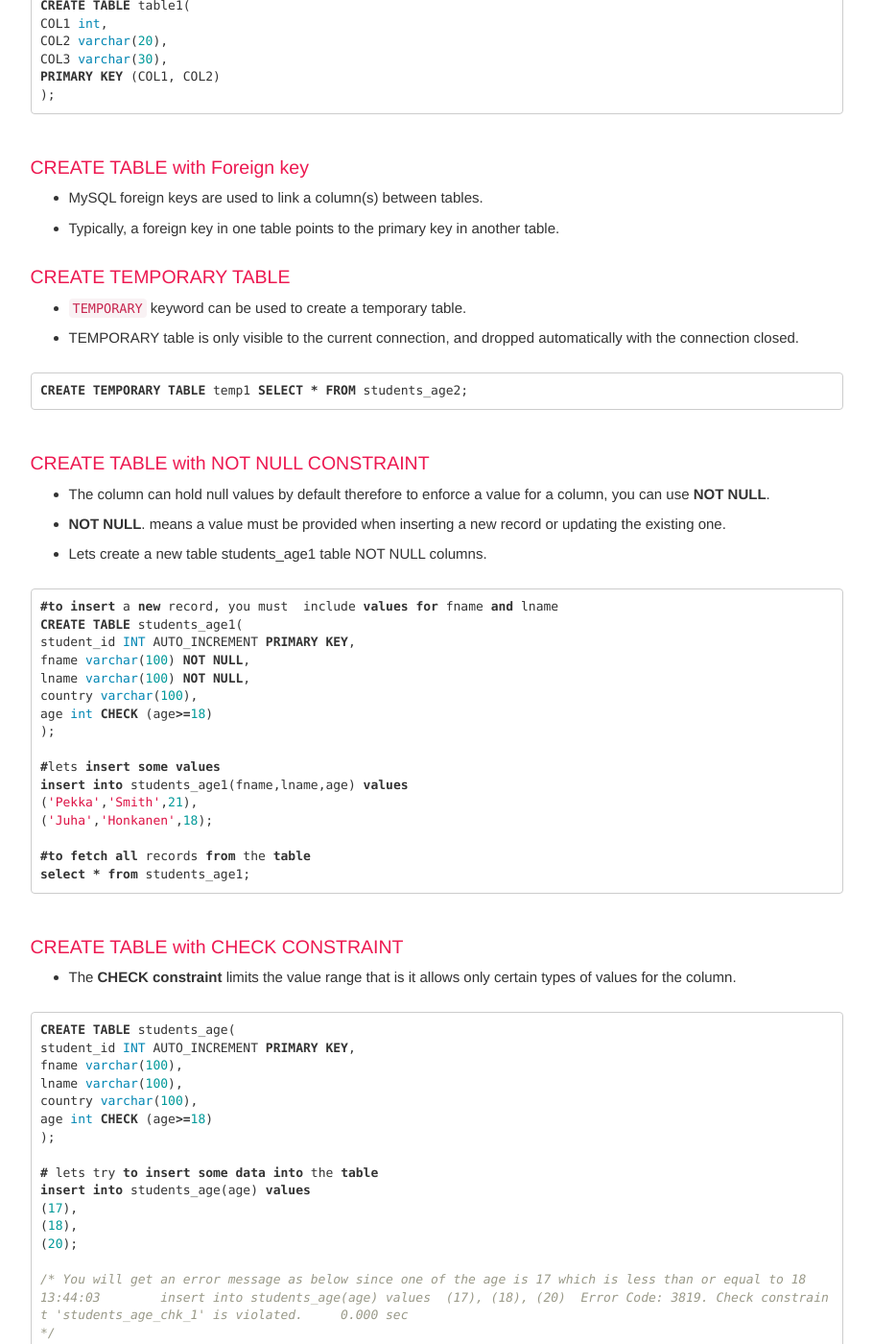
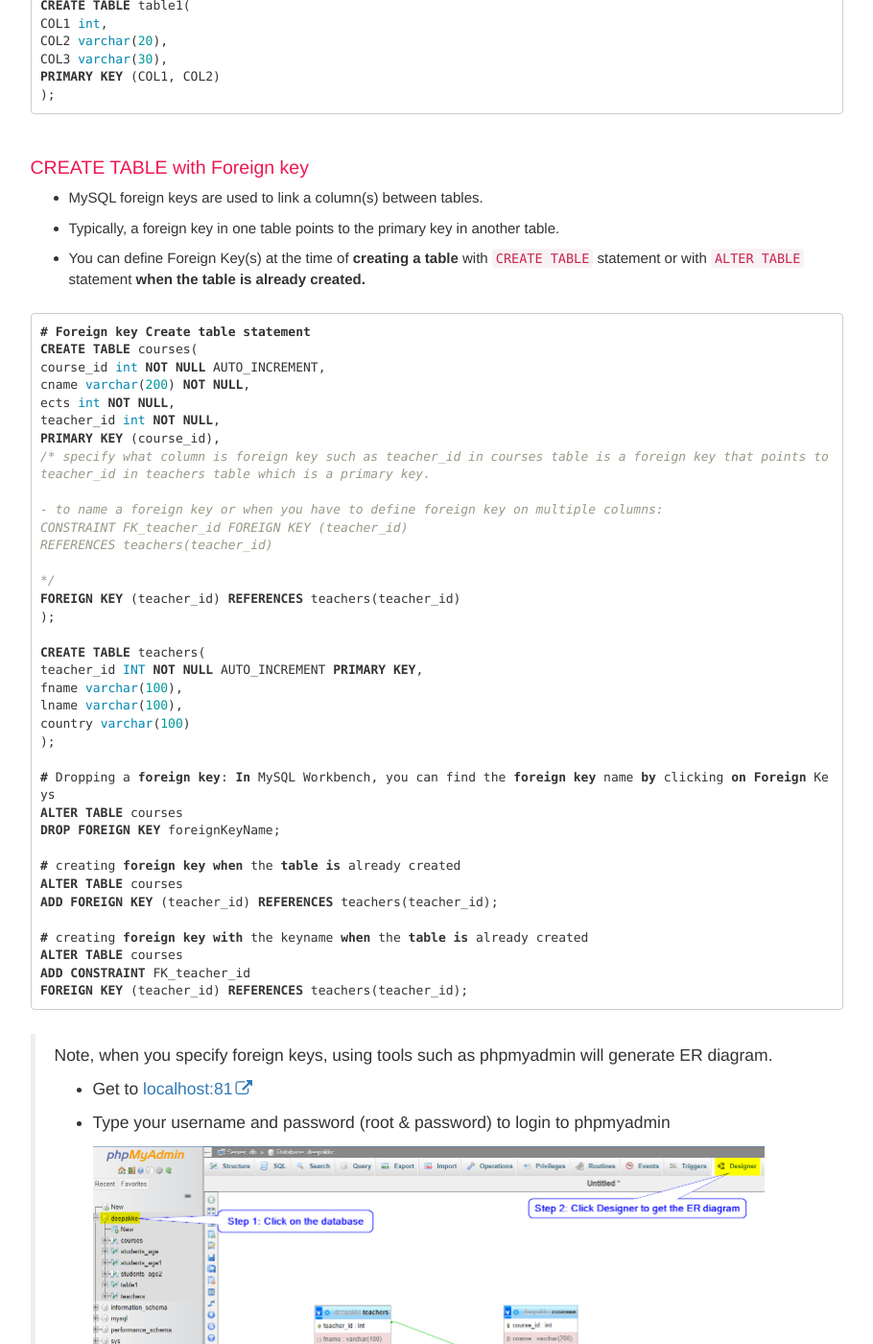
Before and after one commit to dipaish/databases, a Jekyll site: the page built from WorkingwithTables.md, in a window 1280 px wide and 1400 px high, scrolled down 2836 px. Shown: the whole window at 96% size, without its empty margins (331-1241 px from the left). Built offline with Jekyll 4.4.1, drawn with Linux system fonts in a browser that asks for light colours; our own code applies the rules of GitHub Pages for plain Markdown files; comment, search, counter and statistics services are not loaded; some of the changed text lies outside the part shown.

Commit message:
uniques constraint

````diff
--- a/WorkingwithTables.md
+++ b/WorkingwithTables.md
@@ -129,8 +129,50 @@ PRIMARY KEY (COL1, COL2)
 ### CREATE TABLE with Foreign key
 - MySQL foreign keys are used to link a column(s) between tables.
 - Typically, a foreign key in one table points to the primary key in another table.
+- You can define Foreign Key(s) at the time of **creating a table** with `CREATE TABLE` statement or with `ALTER TABLE` statement **when the table is already created.**
 
+```sql
+# Foreign key Create table statement
+CREATE TABLE courses(
+course_id int NOT NULL AUTO_INCREMENT,
+cname varchar(200) NOT NULL,
+ects int NOT NULL,
+teacher_id int NOT NULL,
+PRIMARY KEY (course_id),
+/* specify what column is foreign key such as teacher_id in courses table is a foreign key that points to teacher_id in teachers table which is a primary key.
 
+- to name a foreign key or when you have to define foreign key on multiple columns:
+CONSTRAINT FK_teacher_id FOREIGN KEY (teacher_id)
+REFERENCES teachers(teacher_id)
+
+*/
+FOREIGN KEY (teacher_id) REFERENCES teachers(teacher_id)
+);
+
+CREATE TABLE teachers(
+teacher_id INT NOT NULL AUTO_INCREMENT PRIMARY KEY,
+fname varchar(100),
+lname varchar(100),
+country varchar(100)
+);
+
+# Dropping a foreign key: In MySQL Workbench, you can find the foreign key name by clicking on Foreign Keys
+ALTER TABLE courses
+DROP FOREIGN KEY foreignKeyName;
+
+# creating foreign key when the table is already created
+ALTER TABLE courses
+ADD FOREIGN KEY (teacher_id) REFERENCES teachers(teacher_id);
+
+# creating foreign key with the keyname when the table is already created
+ALTER TABLE courses
+ADD CONSTRAINT FK_teacher_id
+FOREIGN KEY (teacher_id) REFERENCES teachers(teacher_id);
+```
+> Note, when you specify foreign keys, using tools such as phpmyadmin will generate ER diagram.
+- Get to [localhost:81](http://localhost:81)
+- Type your username and password (root & password) to login to phpmyadmin
+![phpmyadmin ER diagram](/assets/images/des.png)
 
 ### CREATE TEMPORARY TABLE
 
@@ -234,6 +276,15 @@ select * from students_age2;
 - A table can have multiple UNIQUE indexes.
 - To ensure values are unique for columns like email, phone number etc
 
+```sql
+CREATE TABLE teachers1(
+teacher_id INT NOT NULL AUTO_INCREMENT PRIMARY KEY,
+fname varchar(100),
+lname varchar(100),
+country varchar(100),
+email varchar(100) NOT NULL UNIQUE
+);
+```
 
 ### DESCRIBE [table_name]
 - Describes  the columns and default values for a table.
````
Also changed, not shown: other parts of WorkingwithTables.md (+1 -1 lines), assets/images/des.png (added).
